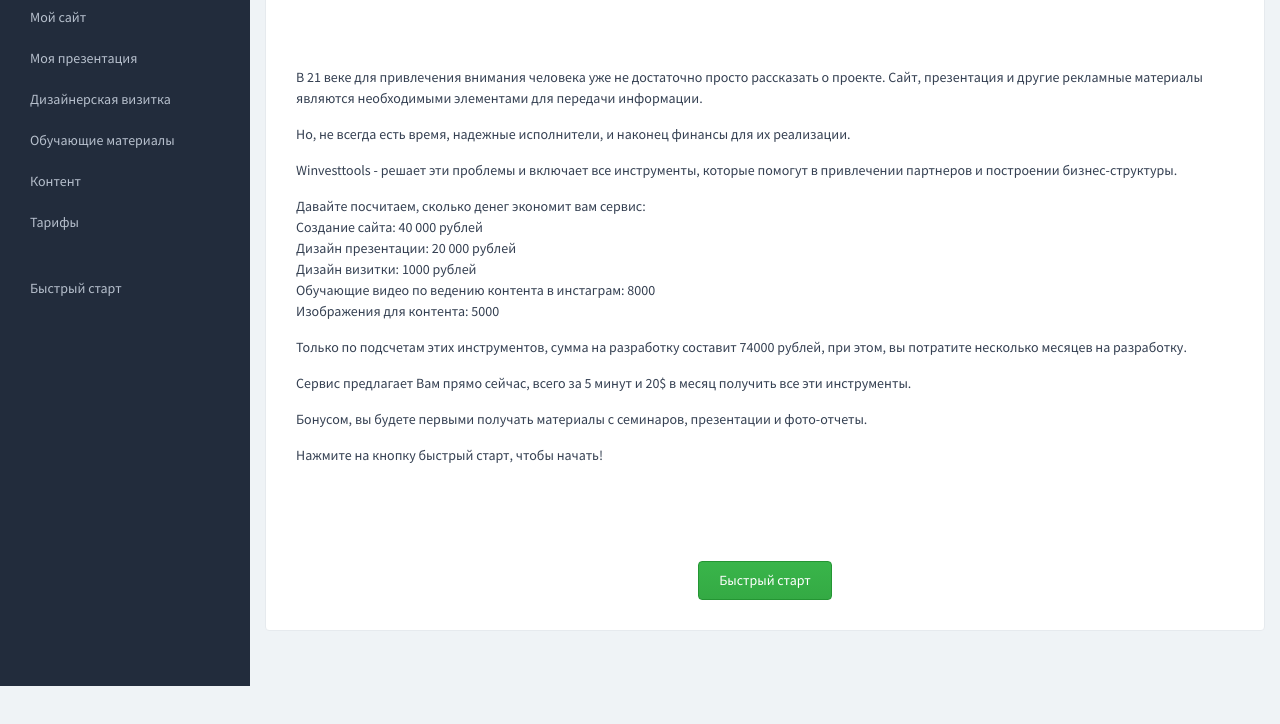
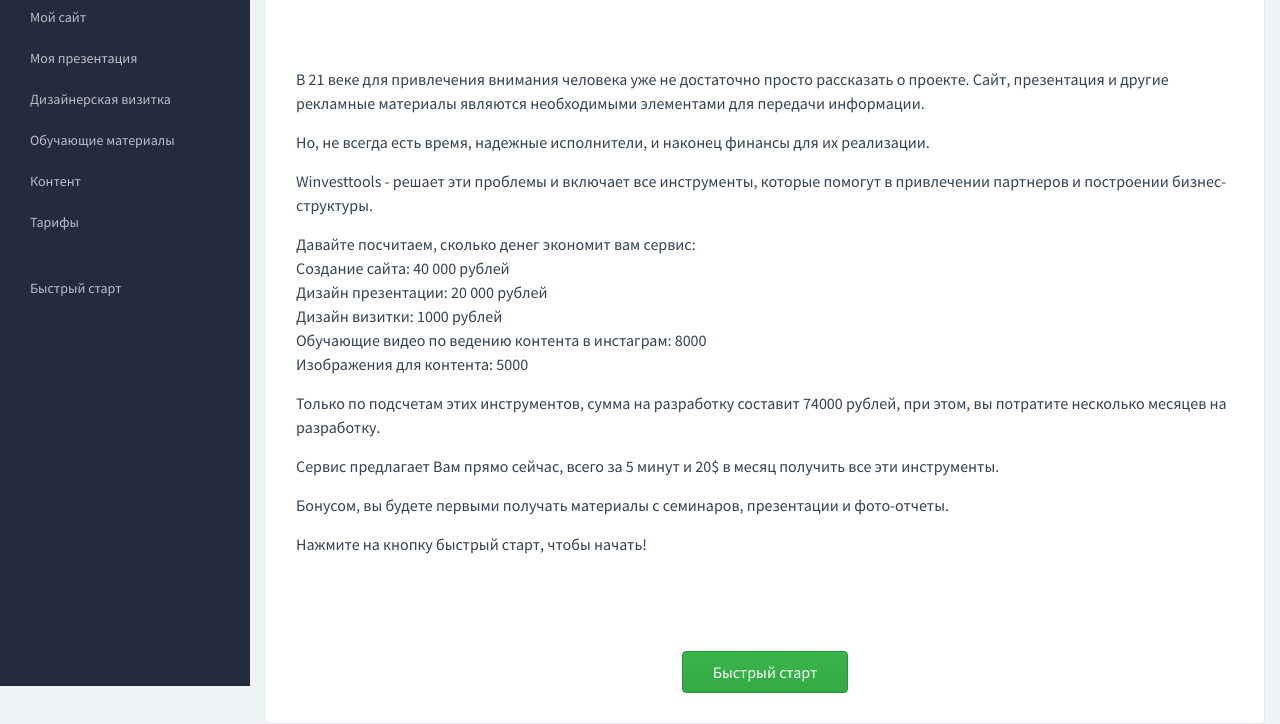
Before and after one commit to yargr96/winvesttools, a website: page src/index.html in a window 1280 px wide. Shown: the part 114-838 px from the top of the page. Before the commit the page ends 800 px from the top, so only its background shows below. Drawn offline with Linux system fonts and the light colour scheme; files that its build step writes are made by us from their sources.

Commit message:
added logo

```diff
--- a/src/index.html
+++ b/src/index.html
@@ -25,7 +25,7 @@
         <div class="o-page__sidebar js-page-sidebar">
             <div class="c-sidebar">
                 <a class="c-sidebar__brand" href="#">
-                    <img class="c-sidebar__brand-img" src="img/logo.png" alt="Logo"> Dashboard
+                    <img class="c-sidebar__brand-img" src="img/logo.svg" alt="Logo"> Winvesttools
                 </a>
 
                 <ul class="c-sidebar__list">
@@ -215,19 +215,19 @@
                             <div class="row u-justify-center">
                                 <div class="col-md-12">
                                     <div class="u-mt-large">
-                                        <p class="u-mb-small">В 21 веке для привлечения внимания человека уже не достаточно просто рассказать о проекте. Сайт, презентация и другие рекламные материалы являются необходимыми элементами для передачи информации.</p>
-                                        <p class="u-mb-small">Но, не всегда есть время, надежные исполнители, и наконец финансы для их реализации.</p>
-                                        <p class="u-mb-small">Winvesttools - решает эти проблемы и включает все инструменты, которые помогут в привлечении партнеров и построении бизнес-структуры.</p>
-                                        <p class="u-mb-small">Давайте посчитаем, сколько денег экономит вам сервис: <br>
+                                        <p class="u-mb-small u-text-large">В 21 веке для привлечения внимания человека уже не достаточно просто рассказать о проекте. Сайт, презентация и другие рекламные материалы являются необходимыми элементами для передачи информации.</p>
+                                        <p class="u-mb-small u-text-large">Но, не всегда есть время, надежные исполнители, и наконец финансы для их реализации.</p>
+                                        <p class="u-mb-small u-text-large">Winvesttools - решает эти проблемы и включает все инструменты, которые помогут в привлечении партнеров и построении бизнес-структуры.</p>
+                                        <p class="u-mb-small u-text-large">Давайте посчитаем, сколько денег экономит вам сервис: <br>
                                         Создание сайта: 40 000 рублей <br>
                                         Дизайн презентации: 20 000 рублей <br>
                                         Дизайн визитки: 1000 рублей <br>
                                         Обучающие видео по ведению контента в инстаграм: 8000 <br>
                                         Изображения для контента: 5000</p>
-                                        <p class="u-mb-small">Только по подсчетам этих инструментов, сумма на разработку составит 74000 рублей, при этом, вы потратите несколько месяцев на разработку.</p>
-                                        <p class="u-mb-small">Сервис предлагает Вам прямо сейчас, всего за 5 минут и 20$ в месяц получить все эти инструменты.</p>
-                                        <p class="u-mb-small">Бонусом, вы будете первыми получать материалы с семинаров, презентации и фото-отчеты.</p>
-                                        <p class="u-mb-small">Нажмите на кнопку быстрый старт, чтобы начать!</p>
+                                        <p class="u-mb-small u-text-large">Только по подсчетам этих инструментов, сумма на разработку составит 74000 рублей, при этом, вы потратите несколько месяцев на разработку.</p>
+                                        <p class="u-mb-small u-text-large">Сервис предлагает Вам прямо сейчас, всего за 5 минут и 20$ в месяц получить все эти инструменты.</p>
+                                        <p class="u-mb-small u-text-large">Бонусом, вы будете первыми получать материалы с семинаров, презентации и фото-отчеты.</p>
+                                        <p class="u-mb-small u-text-large">Нажмите на кнопку быстрый старт, чтобы начать!</p>
                                     </div>
                                 </div>
                             </div>
@@ -235,7 +235,7 @@
                             <div class="row u-justify-center">
                                 <div class="col-md-7">
                                     <div class="u-mt-large u-text-center">
-                                        <a href="#" class="c-btn c-btn--success u-mt-medium">Быстрый старт</a>
+                                        <a href="#" class="c-btn c-btn--success c-btn--large u-mt-medium">Быстрый старт</a>
                                     </div>
                                 </div>
                             </div>
```
Also changed, not shown: src/content.html (+1 -1 lines), src/designer-card.html (+2 -2 lines), src/learning-materials.html (+1 -1 lines), src/my-presentation.html (+1 -1 lines), src/my-site.html (+11 -1 lines), src/tariffs.html (+1 -1 lines), dist/content.html, dist/designer-card.html, dist/img/logo.svg (added), dist/index.html, dist/learning-materials.html, dist/my-presentation.html, dist/my-site.html, dist/tariffs.html, 1 more files.
